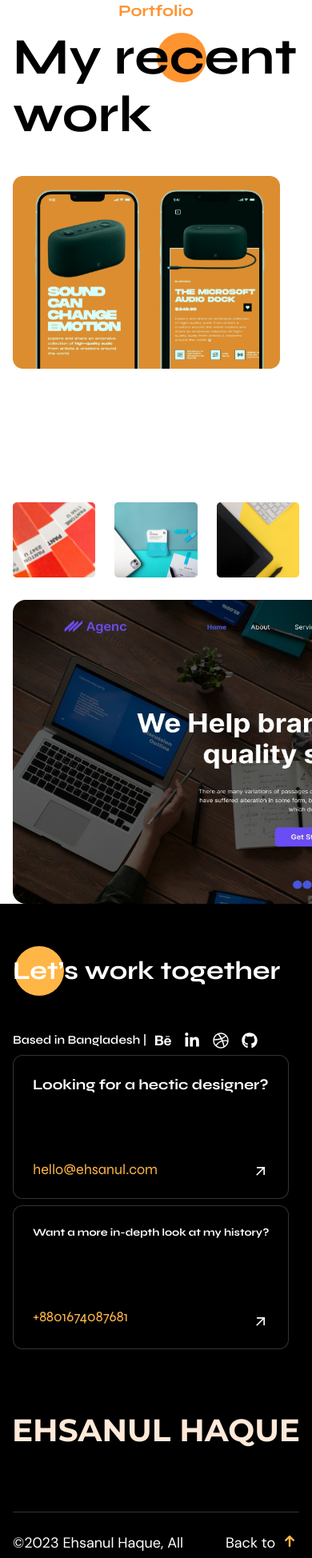
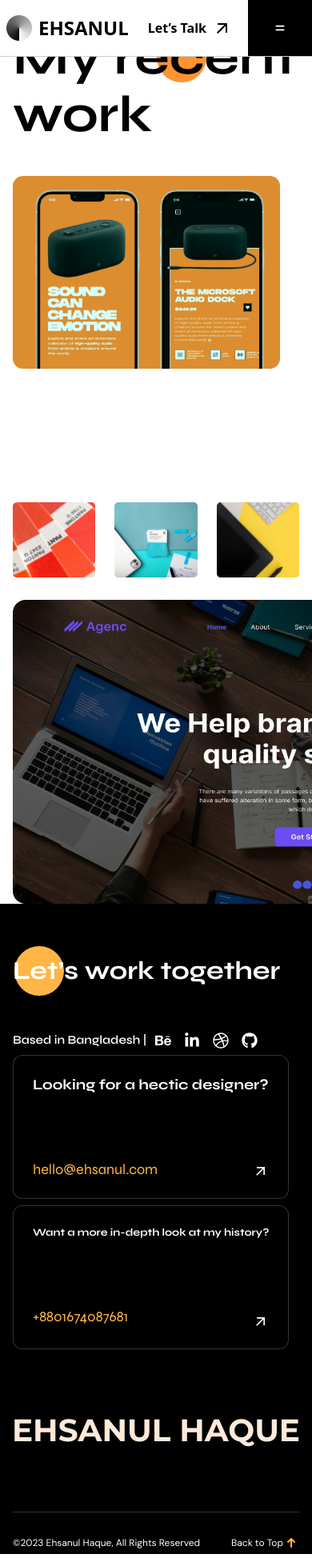
Before and after one commit to Ehsanul-haque71/Portfolio, a Next.js app: page /project in a window 390 px wide. Shown: the top 1948 px of the page at 80% size. Built offline with nearby package versions, Linux system fonts and the light colour scheme.

Commit message:
Thanks Creative It, Alahmdulillah

```diff
--- a/src/app/Component/Footer.jsx
+++ b/src/app/Component/Footer.jsx
@@ -85,11 +85,11 @@ const Footer = () => {
 
                 <div className='flex items-center justify-between pt-6'>
                     <div>
-                        <p className='font-DM_Sans text-[18px] leading-7 text-white'>©2023 Ehsanul Haque, All Rights Reserved</p>
+                        <p className='font-DM_Sans text-[12px] sm:text-[18px] leading-7 text-white'>©2023 Ehsanul Haque, All Rights Reserved</p>
                     </div>
-                    <Link href={"/"} className='flex'>
-                        <p className='font-DM_Sans text-[18px] leading-7 text-white'>Back to Top</p>
-                        <span><HiArrowSmUp className='w-6 h-6 text-[#FFB646]'/></span>
+                    <Link href={"/"} className='flex items-center'>
+                        <p className='font-DM_Sans text-[12px] sm:text-[18px] leading-7 text-white'>Back to Top</p>
+                        <span><HiArrowSmUp className=' w-5 h-5 sm:w-6 sm:h-6  text-[#FFB646]'/></span>
                     </Link>
                 </div>
 
--- a/src/app/Component/Hero.jsx
+++ b/src/app/Component/Hero.jsx
@@ -10,6 +10,7 @@ import { useGSAP } from '@gsap/react';
 import Image from 'next/image';
 import Man from '@/app/Assets/man.png';
 import Link from 'next/link';
+import hero from "@/app/Assets/final_img.svg"
 
 
 const Hero = () => {
@@ -29,7 +30,7 @@ const Hero = () => {
 
                 <div className=' pt-[60px] left pl-[20px] lg:pl-[0px]'>
                     <h3 className=' text-[25px] lg:text-[32px] font-semibold flex items-center gap-3 md:gap-6'> <hr className='w-[55px] md:w-[60px] lg:w-[65px] text-[#080808]' /> Hello, I’m✌</h3>
-                    <h1 className='relative font-syne leading-[1.2] font-bold text-[60px] md:text-[70px] lg:text-[113px]  pt-2 after:size-[50px] after:top-[18px] after:-left-[2px]  md:after:size-[57px]  lg:after:size-[95px] after:rounded-full after:bg-yellow-400 after:absolute md:after:top-[20px] lg:after:top-[25px]  md:after:-left-[0px] lg:after:-left-[5px] after:z-[-1] max-w-[498px]'> <span className='bg-amber-300 w-[70px] h-[70px]'></span> <span>Ehsanul</span> Haque</h1>
+                    <h1 className='relative font-syne leading-[1.2] font-bold text-[60px] md:text-[70px] lg:text-[93px]  pt-2 after:size-[50px] after:top-[18px] after:-left-[2px]  md:after:size-[57px]  lg:after:size-[80px] after:rounded-full after:bg-yellow-400 after:absolute md:after:top-[20px] lg:after:top-[25px]  md:after:-left-[0px] lg:after:-left-[5px] after:z-[-1] max-w-[498px]'> <span className='bg-amber-300 w-[70px] h-[70px]'></span> <span>Ehsanul</span> Haque</h1>
                     <p className='pt-6 md:text-[20px] lg:text-[24px] font-semibold font-syne'>Product Designer | Based in Bangladesh</p>
                     <div className='flex gap-[13px] sm:gap-[17px] pt-[30px] '>
                         <Link href={"/contacts"} className='flex gap-2 font-bold bg-black py-5 px-5 sm:py-5 sm:px-8 rounded-lg  text-white cursor-pointer hover:bg-transparent hover:text-black  border ' >Let’s Talk <span > <MdArrowOutward className='w-6 h-6 ' /> </span> </Link>
@@ -65,8 +66,8 @@ const Hero = () => {
 
 
                 {/* right */}
-                <div className='hidden md:block md:w-[435px] lg:w-[500px] absolute top-0 right-0 z-10'>
-                    <Image className='w-full' src={Man} alt='Hero_item' />
+                <div className='hidden md:block md:w-[435px] lg:w-[600px] absolute top-0 right-0 z-10'>
+                    <Image className='w-full' src={hero} alt='Hero_item' />
                 </div>
             </div>
         </section>
@@ -75,3 +76,205 @@ const Hero = () => {
 }
 
 export default Hero
+
+
+
+
+
+// "use client";
+// import React from "react";
+// import { MdArrowOutward } from "react-icons/md";
+// import { FaFacebook, FaLinkedinIn, FaInstagram, FaGithub } from "react-icons/fa";
+// import gsap from "gsap";
+// import { useGSAP } from "@gsap/react";
+// import Image from "next/image";
+// import Man from "@/app/Assets/man.png";
+// import Link from "next/link";
+
+// const Hero = () => {
+//   useGSAP(() => {
+//     gsap.from(".left", {
+//       x: -50,
+//       duration: 2,
+//       autoAlpha: 0,
+//     });
+//   });
+
+//   return (
+//     <section className="bg-[#FFE9D9] py-20 md:pt-[140px] md:pb-[126px]">
+//       <div className="container flex flex-col md:flex-row items-center justify-between">
+//         {/* Left Section */}
+//         <div className="left pl-[20px] lg:pl-0 md:w-1/2">
+//           <h3 className="text-[25px] lg:text-[32px] font-semibold flex items-center gap-3 md:gap-6">
+//             <hr className="w-[55px] md:w-[60px] lg:w-[65px] text-[#080808]" /> Hello, I’m✌
+//           </h3>
+//           <h1 className="relative font-syne leading-[1.2] font-bold text-[60px] md:text-[70px] lg:text-[113px] pt-2 max-w-[498px]">
+//             <span className="absolute w-[70px] h-[70px] rounded-full bg-yellow-400 -z-10 top-[18px] md:top-[20px] lg:top-[25px] -left-[2px] md:-left-[0px] lg:-left-[5px]"></span>
+//             Ehsanul Haque
+//           </h1>
+//           <p className="pt-6 md:text-[20px] lg:text-[24px] font-semibold font-syne">
+//             Product Designer | Based in Bangladesh
+//           </p>
+//           <div className="flex gap-[13px] sm:gap-[17px] pt-[30px]">
+//             <Link
+//               href={"/contacts"}
+//               className="flex gap-2 font-bold bg-black py-5 px-5 sm:py-5 sm:px-8 rounded-lg text-white cursor-pointer hover:bg-transparent hover:text-black border"
+//             >
+//               Let’s Talk <MdArrowOutward className="w-6 h-6" />
+//             </Link>
+//             <Link
+//               href={"/project"}
+//               className="flex gap-2 font-bold bg-black py-5 px-5 sm:py-5 sm:px-8 rounded-lg text-white cursor-pointer hover:bg-transparent hover:text-black border"
+//             >
+//               My Work <MdArrowOutward className="w-6 h-6" />
+//             </Link>
+//           </div>
+//           <div className="flex flex-wrap gap-6 pt-[80px] lg:pt-[120px] items-center">
+//             <div className="flex">
+//               <span className="text-[44px] font-bold leading-[54px] font-syne">1.2k+</span>
+//               <h5 className="text-[18px] pt-[13px] leading-[28px] pl-[12px] font-DM_Sans">
+//                 Worldwide client
+//               </h5>
+//               <span className="flex items-center pl-[12px]">|</span>
+//             </div>
+//             <div className="flex gap-4 md:pl-[32px]">
+//               <a href="https://www.facebook.com/profile.php?id=100008485058668">
+//                 <FaFacebook className="w-[24px] h-[24px] hover:text-[#FFB646]" />
+//               </a>
+//               <a href="https://www.linkedin.com/in/mohd-ehsanul-haque/">
+//                 <FaLinkedinIn className="w-[24px] h-[24px] hover:text-[#FFB646]" />
+//               </a>
+//               <a href="https://www.instagram.com/r_o_u_d_r_a_a_a?igsh=OGYwNGpzaWx2Z294">
+//                 <FaInstagram className="w-[24px] h-[24px] hover:text-[#FFB646]" />
+//               </a>
+//               <a href="https://github.com/Ehsanul-haque71">
+//                 <FaGithub className="w-[24px] h-[24px] hover:text-[#FFB646]" />
+//               </a>
+//             </div>
+//           </div>
+//         </div>
+
+//         {/* Right Section */}
+//         <div className="hidden md:block md:w-1/2 relative">
+//           <div className="relative">
+//             <Image
+//               src={Man}
+//               alt="Hero_item"
+//               className="w-full h-auto object-contain"
+//               style={{ maxHeight: "600px" }} // Adjust max height as needed
+//             />
+//             {/* Optional: Add a background shape like in the design */}
+//             <div className="absolute inset-0 bg-yellow-400 rounded-tl-[100px] z-[-1]"></div>
+//           </div>
+//           {/* Contact Me Button */}
+//           <div className="absolute bottom-0 right-0 bg-yellow-400 rounded-full p-4 flex items-center gap-2">
+//             <span className="font-bold">Contact Me</span>
+//             <MdArrowOutward className="w-6 h-6" />
+//           </div>
+//         </div>
+//       </div>
+//     </section>
+//   );
+// };
+
+// export default Hero;
+
+
+
+// "use client";
+// import React from "react";
+// import { MdArrowOutward } from "react-icons/md";
+// import { FaFacebook, FaLinkedinIn, FaInstagram, FaGithub } from "react-icons/fa";
+// import gsap from "gsap";
+// import { useGSAP } from "@gsap/react";
+// import Image from "next/image";
+// import Man from "@/app/Assets/man.png";
+// import Link from "next/link";
+
+// const Hero = () => {
+//   useGSAP(() => {
+//     gsap.from(".left", {
+//       x: -50,
+//       duration: 2,
+//       autoAlpha: 0,
+//     });
+//   });
+
+//   return (
+//     <section className="bg-[#FFE9D9] py-20 md:pt-[140px] md:pb-[126px] relative">
+//       <div className="container flex flex-col md:flex-row items-center justify-between">
+//         {/* Left Section */}
+//         <div className="left pl-[20px] lg:pl-0 md:w-1/2 z-10">
+//           <h3 className="text-[25px] lg:text-[32px] font-semibold flex items-center gap-3 md:gap-6">
+//             <hr className="w-[55px] md:w-[60px] lg:w-[65px] text-[#080808]" /> Hello, I’m✌
+//           </h3>
+//           <h1 className="relative font-syne leading-[1.2] font-bold text-[60px] md:text-[70px] lg:text-[113px] pt-2 max-w-[498px]">
+//             <span className="absolute w-[70px] h-[70px] rounded-full bg-yellow-400 -z-10 top-[18px] md:top-[20px] lg:top-[25px] -left-[2px] md:-left-[0px] lg:-left-[5px]"></span>
+//             Ehsanul Haque
+//           </h1>
+//           <p className="pt-6 md:text-[20px] lg:text-[24px] font-semibold font-syne">
+//             Product Designer | Based in Bangladesh
+//           </p>
+//           <div className="flex gap-[13px] sm:gap-[17px] pt-[30px]">
+//             <Link
+//               href={"/contacts"}
+//               className="flex gap-2 font-bold bg-black py-5 px-5 sm:py-5 sm:px-8 rounded-lg text-white cursor-pointer hover:bg-transparent hover:text-black border"
+//             >
+//               Let’s Talk <MdArrowOutward className="w-6 h-6" />
+//             </Link>
+//             <Link
+//               href={"/project"}
+//               className="flex gap-2 font-bold bg-black py-5 px-5 sm:py-5 sm:px-8 rounded-lg text-white cursor-pointer hover:bg-transparent hover:text-black border"
+//             >
+//               My Work <MdArrowOutward className="w-6 h-6" />
+//             </Link>
+//           </div>
+//           <div className="flex flex-wrap gap-6 pt-[80px] lg:pt-[120px] items-center">
+//             <div className="flex">
+//               <span className="text-[44px] font-bold leading-[54px] font-syne">1.2k+</span>
+//               <h5 className="text-[18px] pt-[13px] leading-[28px] pl-[12px] font-DM_Sans">
+//                 Worldwide client
+//               </h5>
+//               <span className="flex items-center pl-[12px]">|</span>
+//             </div>
+//             <div className="flex gap-4 md:pl-[32px]">
+//               <a href="https://www.facebook.com/profile.php?id=100008485058668">
+//                 <FaFacebook className="w-[24px] h-[24px] hover:text-[#FFB646]" />
+//               </a>
+//               <a href="https://www.linkedin.com/in/mohd-ehsanul-haque/">
+//                 <FaLinkedinIn className="w-[24px] h-[24px] hover:text-[#FFB646]" />
+//               </a>
+//               <a href="https://www.instagram.com/r_o_u_d_r_a_a_a?igsh=OGYwNGpzaWx2Z294">
+//                 <FaInstagram className="w-[24px] h-[24px] hover:text-[#FFB646]" />
+//               </a>
+//               <a href="https://github.com/Ehsanul-haque71">
+//                 <FaGithub className="w-[24px] h-[24px] hover:text-[#FFB646]" />
+//               </a>
+//             </div>
+//           </div>
+//         </div>
+
+//         {/* Right Section */}
+//         <div className="hidden md:block md:w-1/2 relative">
+//           <div className="relative w-full h-[600px]">
+//             <Image
+//               src={Man}
+//               alt="Hero_item"
+//               fill
+//               className="object-cover rounded-tl-[100px]"
+//               style={{ zIndex: 0 }}
+//             />
+//             {/* Yellow background shape */}
+//             <div className="absolute inset-0 bg-yellow-400 rounded-tl-[100px] -z-10 transform translate-x-[-20%] translate-y-[-10%] w-[120%] h-[120%]"></div>
+//           </div>
+//           <div className="absolute bottom-0 right-0 bg-yellow-400 rounded-full p-4 flex items-center gap-2">
+//             <span className="font-bold">Contact Me</span>
+//             <MdArrowOutward className="w-6 h-6" />
+//           </div>
+//         </div>
+//       </div>
+//     </section>
+//   );
+// };
+
+// export default Hero;
--- a/src/app/layout.js
+++ b/src/app/layout.js
@@ -45,7 +45,7 @@ export default function RootLayout({ children }) {
       >
 
 
-        {/* <Navbar/> */}
+        <Navbar/>
         {children}
         <Footer/>
       </body>
--- a/src/app/page.js
+++ b/src/app/page.js
@@ -13,14 +13,14 @@ import Pricing from "./Component/Pricing";
 export default function Home() {
   return (
     <div>
-      {/* <Hero />
+      <Hero />
       <Specialties />
       <Resume />
       <Recent className={"bg-[#FFE9D9]"} sectionTitle={"My recent work"} />
       <Testimonial />
       <Ads/>
       <Blog/>
-      <Pricing/> */}
+      <Pricing/>
     </div>
   );
 }
```
Also changed, not shown: 1 other file (tests, documents, lock files or other folders).
